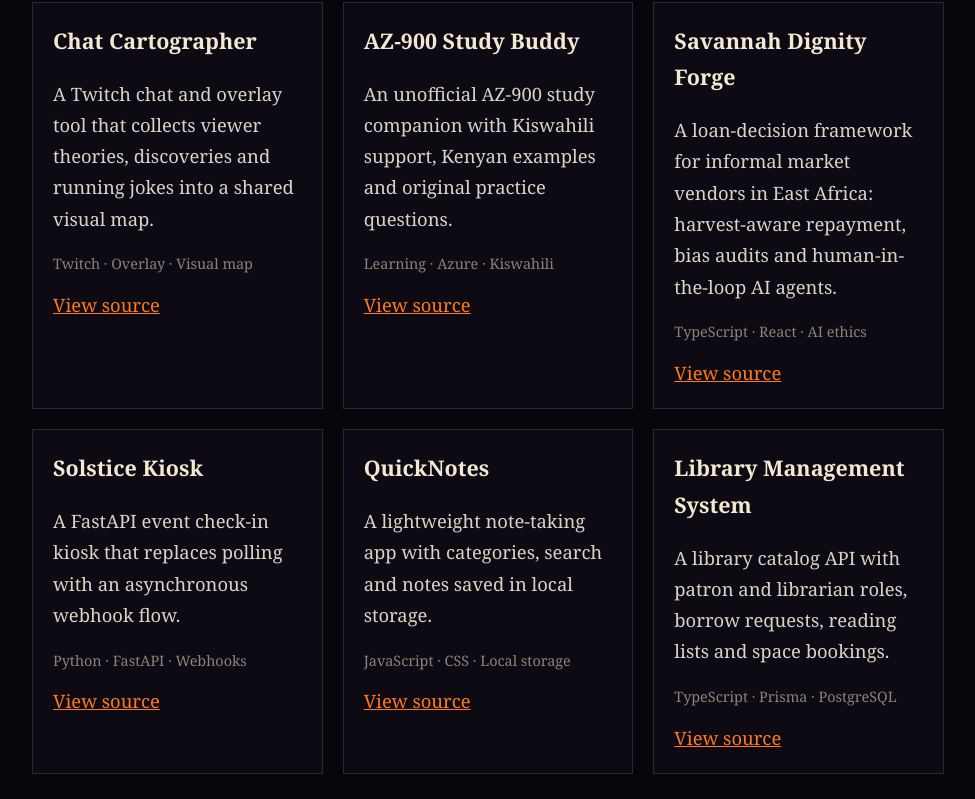
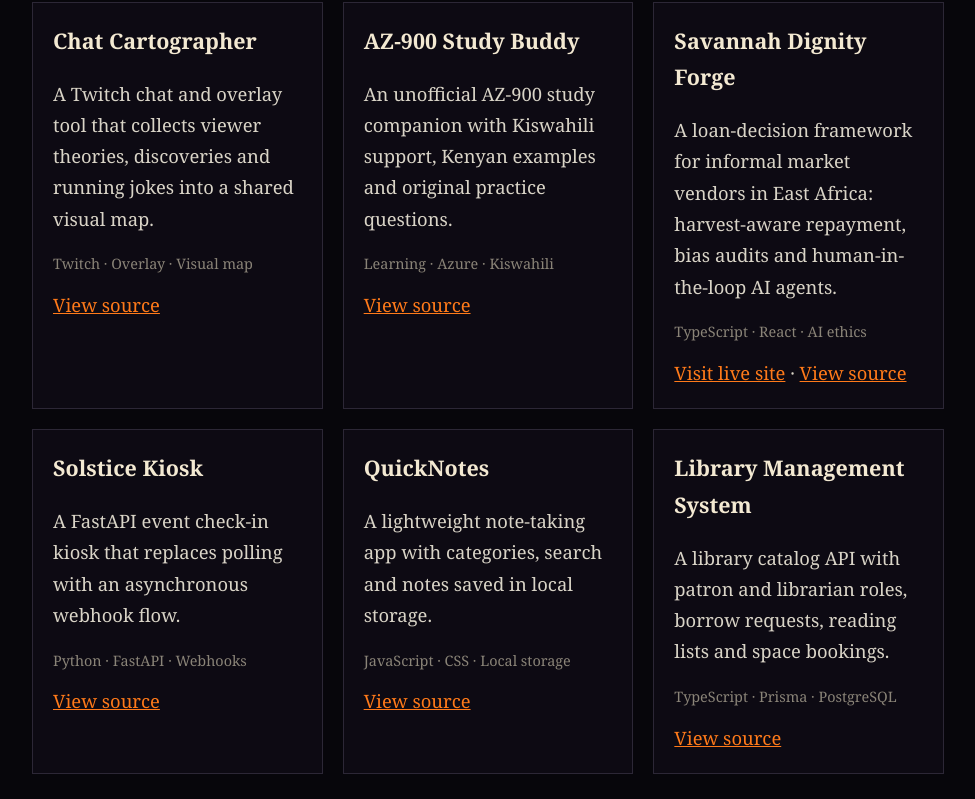
Before and after one commit to WanjikuK60/Kiroween, a plain HTML site: page index.html in a window 1280 px wide. Shown: the part 1277-2076 px from the top of the page, without its empty margins (152-1127 px from the left). Drawn offline with Linux system fonts and the light colour scheme; animation ran at ten frames a second; a web font is replaced by a local one.

Commit message:
Link the Savannah card to its new live site (#2)
Claude-Session: https://claude.ai/code/session_01UFRo6oYk8j4Nz34USuHEdw

Co-authored-by: Claude Opus 5.5 <noreply@anthropic.com>

```diff
--- a/index.html
+++ b/index.html
@@ -51,6 +51,7 @@
           <h3>Savannah Dignity Forge</h3>
           <p>A loan-decision framework for informal market vendors in East Africa: harvest-aware repayment, bias audits and human-in-the-loop AI agents.</p>
           <p class="tags">TypeScript · React · AI ethics</p>
+          <a href="https://wanjikuk60.github.io/savannah-dignity-forge/" rel="noopener">Visit live site</a> ·
           <a href="https://github.com/WanjikuK60/savannah-dignity-forge" rel="noopener">View source</a>
         </article>
         <article class="card">
```
